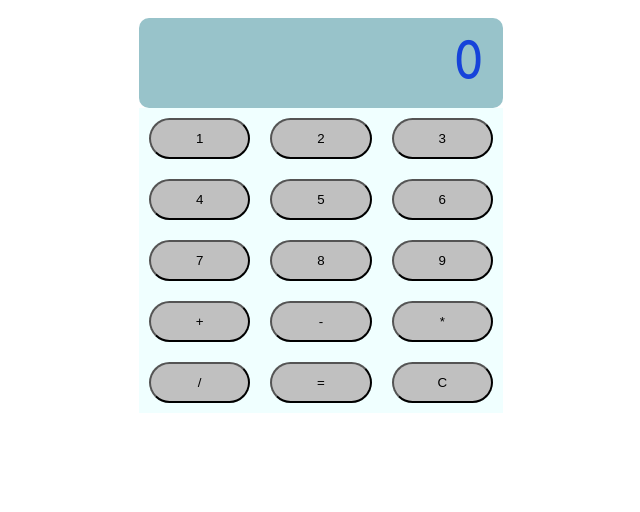
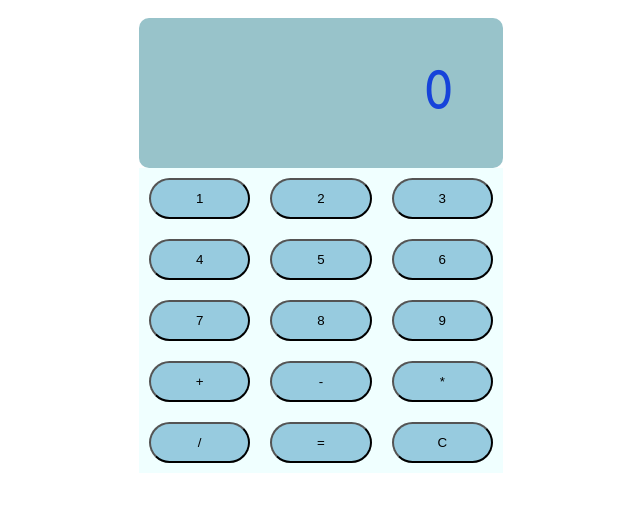
Before and after one commit to devmepls/calc, a website: page index.html in a window 1280 px wide. Shown: the part 48-560 px from the top of the page, without its empty margins (319-959 px from the left). Drawn offline with Linux system fonts and the light colour scheme.

Commit message:
Final Commit

```diff
--- a/style.css
+++ b/style.css
@@ -2,7 +2,7 @@
 .answer{
     max-width: 100%;
     background-color: rgb(152, 195, 202);
-    padding : 20px;
+    padding : 50px;
     display: flex;
     justify-content: flex-end;
     line-height: 50px;
@@ -28,7 +28,7 @@
 }
 .btn-number{
     text-align: center;
-    background-color: silver;
+    background-color:rgb(151, 203, 223);
     width: 100px;
     margin: 10px;
     line-height:35px;
@@ -37,6 +37,7 @@
 
     flex: 1 0 auto;
     flex-basis:25%;
+
 }
 .btn-number:hover{
     cursor: pointer;
```
